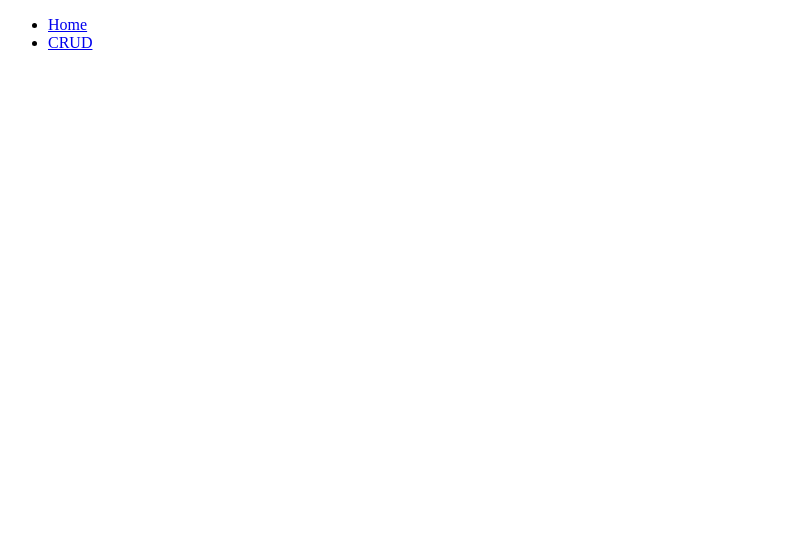
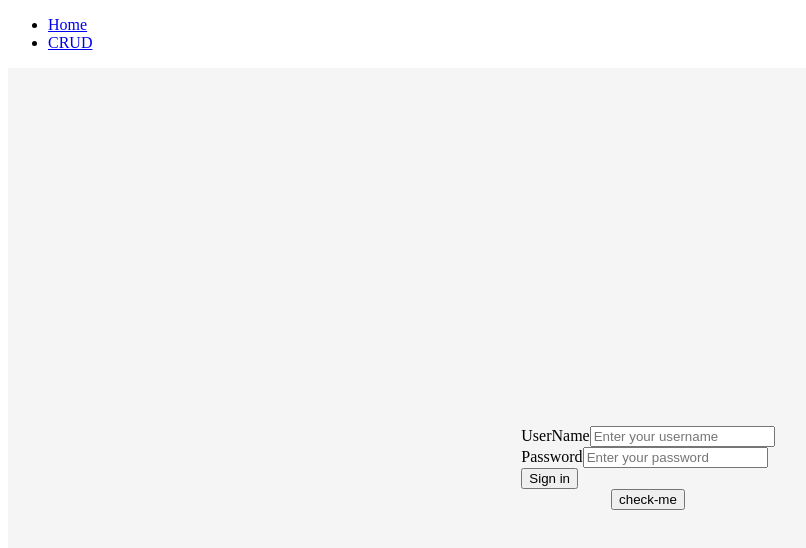
Before and after one commit to Ernestobolkin/AEC, a React (Create React App) app in the folder frontend/: page / in a window 1280 px wide. Shown: the top 548 px of the page, without its empty margins (0-806 px from the left). Built offline with nearby package versions, Linux system fonts and the light colour scheme.

Commit message:
new routing managment

```diff
--- a/frontend/src/App.tsx
+++ b/frontend/src/App.tsx
@@ -1,38 +1,26 @@
 import React from 'react';
-import { HomePage } from './components/homePage/Home';
 import { Layout } from './components/layout/navbar';
 import {
   BrowserRouter,
   Route,
   Routes,
 } from "react-router-dom";
-import { TableCrud } from './components/table/table';
-
+import routesTest from './constants/routes';
 function App() {
   return (
     <BrowserRouter>
     <Layout />
       <Routes>
-        <Route path="/a" element={<HomePage />} />
-        <Route path="*" element={<HomePage />} />
-        <Route path="/data" element={<TableCrud />} />
+        {routesTest.map((route, i) => (
+          <Route
+            key={route.name ? route.name + i : i}
+            path={route.path}
+            element={route.component()}
+          />
+        ))}
       </Routes>
-      {/* <Test /> */}
     </BrowserRouter>
   );
 }
 
-// idea is to create a component that will be used in the App.tsx
-// const Test = () => {
-//   return(
-//     <>
-//       <Layout />
-//       <Routes>
-//         <Route path="/home" element={<HomePage />} />
-//         <Route path="/data" element={<TableCrud />} />
-//       </Routes>
-//     </>
-//   )
-// }
-
 export default App;
--- a/frontend/src/components/homePage/Home.tsx
+++ b/frontend/src/components/homePage/Home.tsx
@@ -1,7 +1,7 @@
 import React, { useState } from "react";
 import apiService from "../../service/apiService";
 import "./Home.scss"
-export const HomePage = () => {
+const HomePage = () => {
     const [userData, setUserData] = useState({
         userName: "",
         password: "",
@@ -33,7 +33,7 @@ export const HomePage = () => {
     }
     return (
         <div>
-            {/* <div className="conatiner">
+            <div className="conatiner">
                 <form className="row g-3" onSubmit={submit}>
                     <div className="mb-3">
                         <label htmlFor="UserName" className="form-label">UserName</label>
@@ -63,8 +63,10 @@ export const HomePage = () => {
                 <div className="row">
                     <button className="btn btn-secondary" onClick={checkMe}>check-me</button>
                 </div>
-            </div> */}
+            </div>
 
         </div>
     );
 };
+
+export default HomePage;
--- /dev/null
+++ b/frontend/src/constants/routes.tsx
@@ -0,0 +1,9 @@
+import TableCrud from '../components/table/table';
+import HomePage from '../components/homePage/Home';
+
+const routesTest = [
+  { path: '/', component: HomePage, name:"home", exact: true },
+  { path: '/data', component: TableCrud }, // temp name of the path
+];
+
+export default routesTest;
```
Also changed, not shown: frontend/src/components/table/table.tsx (+5 -2 lines).
